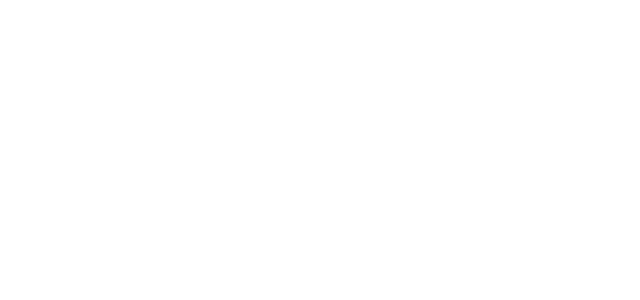
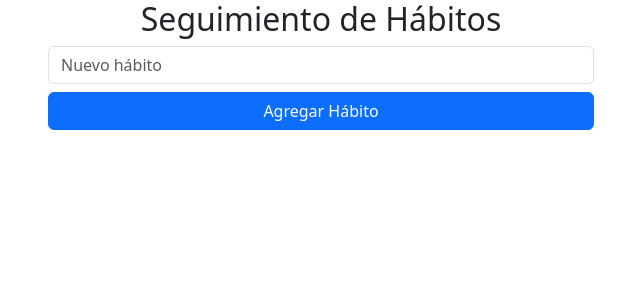
Before and after one commit to Machillo/Tareas-Logros, a React (Create React App) app: page /habit-tracker in a window 1280 px wide. Before the commit this address had no page. Shown: the top 300 px of the page, without its empty margins (319-959 px from the left). Built offline with nearby package versions, Linux system fonts and the light colour scheme.

Commit message:
Añadido puntos, logros y enlaces a seguimiento de hábitos en el dashboard

```diff
--- a/src/App.js
+++ b/src/App.js
@@ -3,6 +3,7 @@ import { BrowserRouter as Router, Route, Routes } from 'react-router-dom';
 import Login from './components/Login';
 import Register from './components/Register';
 import Dashboard from './components/Dashboard';
+import HabitTracker from './components/HabitTracker';
 
 function App() {
   return (
@@ -11,6 +12,7 @@ function App() {
         <Route path="/" element={<Login />} />
         <Route path="/register" element={<Register />} />
         <Route path="/dashboard" element={<Dashboard />} />
+        <Route path="/habit-tracker" element={<HabitTracker />} />
       </Routes>
     </Router>
   );
--- a/src/components/Dashboard.js
+++ b/src/components/Dashboard.js
@@ -1,9 +1,12 @@
 import React, { useState } from 'react';
 import { Container, Row, Col, Button, Form } from 'react-bootstrap';
+import { Link } from 'react-router-dom';
 
 const Dashboard = () => {
   const [tasks, setTasks] = useState([]);
   const [newTask, setNewTask] = useState('');
+  const [points, setPoints] = useState(0);
+  const [achievements, setAchievements] = useState([]);
 
   const handleAddTask = () => {
     if (newTask) {
@@ -17,6 +20,21 @@ const Dashboard = () => {
       i === index ? { ...task, status: newStatus } : task
     );
     setTasks(updatedTasks);
+    if (newStatus === 'completed') {
+      setPoints(points + 10); // Sumar 10 puntos por cada tarea completada
+      checkAchievements(points + 10); // Verificar si se desbloquean logros
+    }
+  };
+
+  const checkAchievements = (newPoints) => {
+    const newAchievements = [];
+    if (newPoints >= 50 && !achievements.includes('Primer logro: 50 puntos')) {
+      newAchievements.push('Primer logro: 50 puntos');
+    }
+    if (newPoints >= 100 && !achievements.includes('Segundo logro: 100 puntos')) {
+      newAchievements.push('Segundo logro: 100 puntos');
+    }
+    setAchievements([...achievements, ...newAchievements]);
   };
 
   const renderTasks = (status) => {
@@ -65,6 +83,14 @@ const Dashboard = () => {
               Agregar Tarea
             </Button>
           </Form.Group>
+          <ul className="list-group mt-4">
+            <li className="list-group-item">
+              <Link to="/habit-tracker">Ir al Seguimiento de Hábitos</Link>
+            </li>
+            <li className="list-group-item">
+              <Link to="/tasks">Tablero de Tareas</Link>
+            </li>
+          </ul>
         </Col>
       </Row>
       <Row className="mt-4">
@@ -81,6 +107,17 @@ const Dashboard = () => {
           <ul className="list-group">{renderTasks('completed')}</ul>
         </Col>
       </Row>
+      <Row className="mt-4">
+        <Col md={6}>
+          <h4 className="text-center">Puntos: {points}</h4>
+          <h5 className="text-center">Logros Desbloqueados:</h5>
+          <ul>
+            {achievements.map((achievement, index) => (
+              <li key={index}>{achievement}</li>
+            ))}
+          </ul>
+        </Col>
+      </Row>
     </Container>
   );
 };
--- /dev/null
+++ b/src/components/HabitTracker.js
@@ -0,0 +1,64 @@
+import React, { useState } from 'react';
+import { Container, Row, Col, Button, Form } from 'react-bootstrap';
+
+const HabitTracker = () => {
+  const [habits, setHabits] = useState([]);
+  const [newHabit, setNewHabit] = useState('');
+
+  const addHabit = () => {
+    if (newHabit) {
+      setHabits([...habits, { name: newHabit, completed: false }]);
+      setNewHabit('');
+    }
+  };
+
+  const toggleHabitCompletion = (index) => {
+    const updatedHabits = habits.map((habit, i) =>
+      i === index ? { ...habit, completed: !habit.completed } : habit
+    );
+    setHabits(updatedHabits);
+  };
+
+  return (
+    <Container>
+      <Row className="justify-content-md-center">
+        <Col md={6}>
+          <h2 className="text-center">Seguimiento de Hábitos</h2>
+          <Form.Group>
+            <Form.Control
+              type="text"
+              placeholder="Nuevo hábito"
+              value={newHabit}
+              onChange={(e) => setNewHabit(e.target.value)}
+            />
+            <Button className="w-100 mt-2" onClick={addHabit}>
+              Agregar Hábito
+            </Button>
+          </Form.Group>
+          <ul className="list-group mt-4">
+            {habits.map((habit, index) => (
+              <li
+                key={index}
+                className={`list-group-item ${
+                  habit.completed ? 'list-group-item-success' : ''
+                }`}
+              >
+                {habit.name}
+                <Button
+                  className="float-right"
+                  variant={habit.completed ? 'danger' : 'success'}
+                  size="sm"
+                  onClick={() => toggleHabitCompletion(index)}
+                >
+                  {habit.completed ? 'Desmarcar' : 'Completar'}
+                </Button>
+              </li>
+            ))}
+          </ul>
+        </Col>
+      </Row>
+    </Container>
+  );
+};
+
+export default HabitTracker;
```
